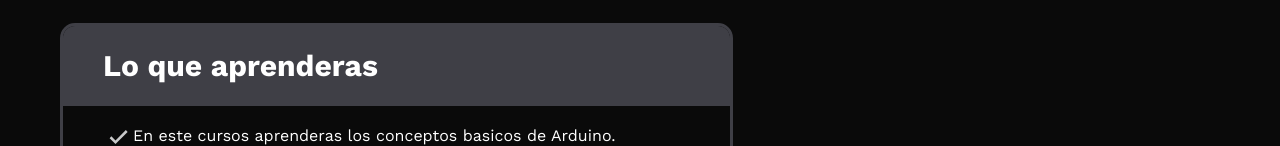
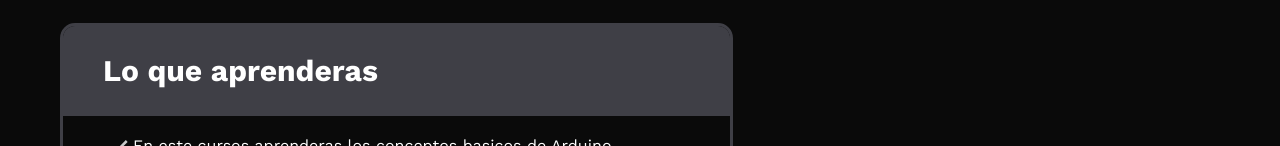
Before and after one commit to InnovativaLab/Pagina-web, a React (Vite) app in the folder PaginaWeb-React/: page /course/1 in a window 1280 px wide. Shown: the part 402-548 px from the top of the page. Built offline with nearby package versions, Linux system fonts and the light colour scheme; no server answers; the HTML template or start-up script is replaced by a standard one.

Commit message:
Fix title

```diff
--- a/PaginaWeb-React/src/pages/styles/Curso.css
+++ b/PaginaWeb-React/src/pages/styles/Curso.css
@@ -29,6 +29,7 @@
 .courseInfoTitle{
     font-weight: 700;
     font-size: 40px;
+    line-height : 40px;
 }
 .courseInfoData{
     padding:15px 40px;
@@ -54,6 +55,7 @@
 .resultadosTitle{
     font-weight: 700;
     font-size: 30px;
+    line-height : 30px;
 }
 .resultados ul{
     padding:15px 40px;
```
